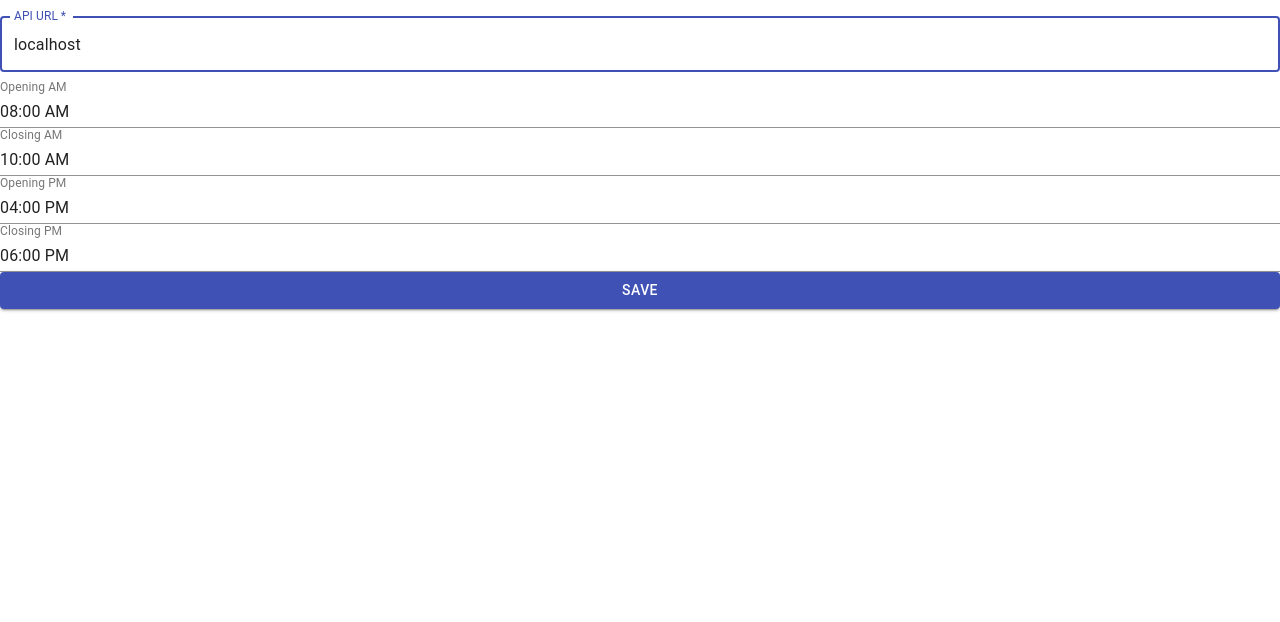
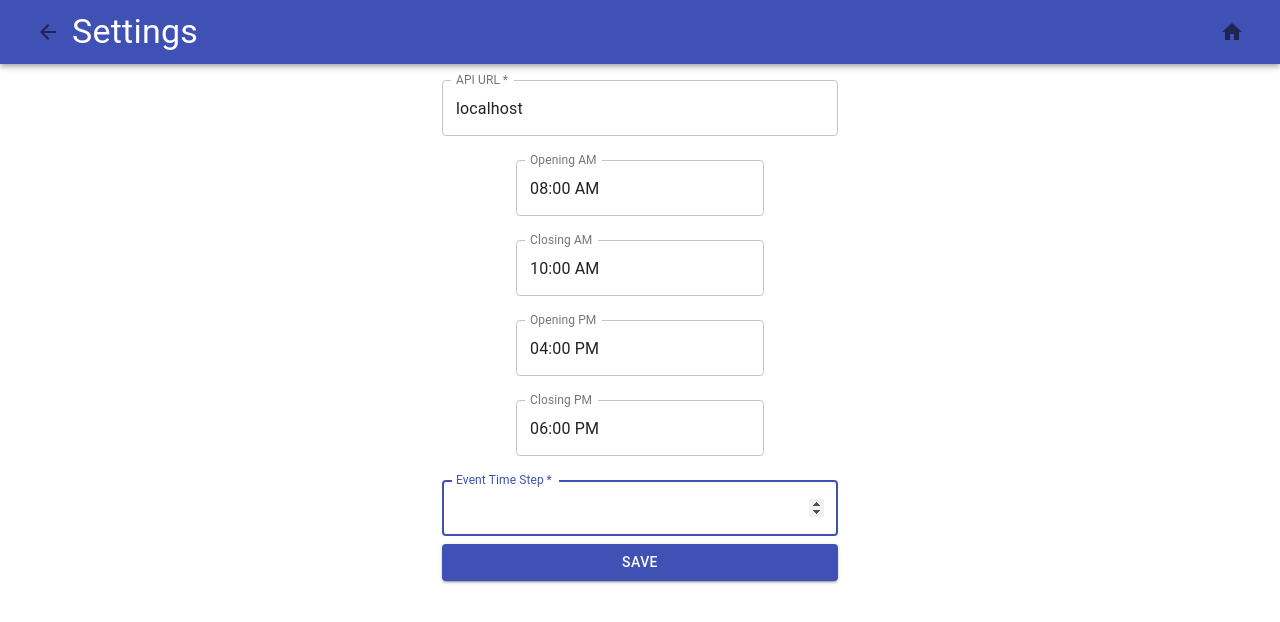
Before and after one commit to HHHotel/hounds-react, a React (Vite) app: page /app/settings in a window 1280 px wide. Shown: the top 622 px of the page. Built offline with nearby package versions, Linux system fonts and the light colour scheme.

Commit message:
added nav bar for moving btwn pages

```diff
--- a/src/app/App.css
+++ b/src/app/App.css
@@ -1,3 +1,8 @@
+a {
+    text-decoration: none;
+    color: unset;
+}
+
 * {
     box-sizing: border-box;
 }
--- /dev/null
+++ b/src/app/components/HoundsNav.tsx
@@ -0,0 +1,64 @@
+import React from "react";
+import {
+    Link,
+    useHistory,
+} from "react-router-dom";
+
+import {
+    AppBar,
+    Toolbar,
+    Typography,
+    Grid,
+    IconButton,
+} from "@material-ui/core";
+// import {format, addDays} from "date-fns";
+import {
+    ArrowBack,
+    Home,
+} from "@material-ui/icons";
+
+interface HoundsNavBarProps extends React.ComponentProps<"div"> {
+    title?: string,
+}
+
+/**
+ * Default nav bar for views in Hounds app
+ * @param props props to pass to container
+ * @return {React.ReactElement} el
+ */
+function HoundsNavBar(props: HoundsNavBarProps) {
+    return <AppBar position="sticky">
+        <Toolbar>
+            <BackLink>
+                <IconButton>
+                    <ArrowBack />
+                </IconButton>
+            </BackLink>
+            <Grid container
+                alignContent="center"
+                justify="flex-start"
+                direction="row">
+                <Typography variant="h4"
+                    color="inherit">
+                    {props.title || "Hounds"}
+                </Typography>
+            </Grid>
+            <Link to="/app/main">
+                <IconButton><Home /></IconButton>
+            </Link>
+        </Toolbar>
+    </AppBar>;
+}
+
+/**
+ * @param params params
+ * @return {React.ReactElement} el
+ */
+function BackLink({children}: React.ComponentProps<"div">): React.ReactElement {
+    const history = useHistory();
+    return <div onClick={history.goBack}>
+        {children}
+    </div>;
+}
+
+export default HoundsNavBar;
--- a/src/app/routes/HoundsSettings.tsx
+++ b/src/app/routes/HoundsSettings.tsx
@@ -1,8 +1,10 @@
 import React from "react";
 import {
     Button,
+    Input,
     Grid,
     TextField,
+    Container,
 } from "@material-ui/core";
 import {
     TimePicker,
@@ -12,6 +14,8 @@ import {
 } from "date-fns";
 
 import {SettingsContext} from "../contexts";
+
+import HoundsNav from "../components/HoundsNav";
 
 interface SettingsProps {
 }
@@ -32,6 +36,7 @@ function HoundsSettings(props: SettingsProps) {
 
     const {settings, setSettings} = React.useContext(SettingsContext);
     const [url, setUrl] = React.useState(settings.apiUrl);
+    const [eventTimeStep, setEventTimeStep] = React.useState(settings.eventTimeStep);
     const [opening, setOpening] = React.useState(
         hoursToDate(settings.hours.opening),
     );
@@ -39,20 +44,25 @@ function HoundsSettings(props: SettingsProps) {
         hoursToDate(settings.hours.closing),
     );
 
+    const minMaxProps = {inputProps: {min: 1, max: 60}};
+
     const saveSettings = (ev) => {
         ev.preventDefault();
-        console.log(opening, closing);
         setSettings({
             apiUrl: url,
             hours: {
                 opening: {am: opening.am.getHours(), pm: opening.pm.getHours()},
                 closing: {am: closing.am.getHours(), pm: closing.pm.getHours()},
             },
+            eventTimeStep,
         });
     };
 
-    return <form onSubmit={saveSettings}>
-        <Grid container direction="column">
+    return <>
+        <HoundsNav title="Settings" />
+        <form onSubmit={saveSettings}>
+            <Container maxWidth="xs">
+                <Grid container alignContent="center" justify="center">
                     <TextField onChange={(el) => setUrl(el.target.value)}
                         value={url}
                         variant="outlined"
@@ -62,37 +72,63 @@ function HoundsSettings(props: SettingsProps) {
                         label="API URL"
                         autoFocus
                     />
+
                     <TimePicker label="Opening AM"
+                        inputVariant="outlined"
                         views={["hours"]}
+                        margin="normal"
                         value={opening.am}
                         onChange={(uval) =>
                             uval && setOpening({...opening, am: uval})} />
-
                     <TimePicker label="Closing AM"
+                        inputVariant="outlined"
                         views={["hours"]}
+                        margin="normal"
                         value={closing.am}
                         onChange={(uval) =>
-                    uval && setOpening({...closing, am: uval})} />
-
+                            uval && setClosing({...closing, am: uval})} />
                     <TimePicker label="Opening PM"
+                        inputVariant="outlined"
                         views={["hours"]}
+                        margin="normal"
                         value={opening.pm}
                         onChange={(uval) =>
                             uval && setOpening({...opening, pm: uval})} />
-
                     <TimePicker label="Closing PM"
+                        inputVariant="outlined"
                         views={["hours"]}
+                        margin="normal"
                         value={closing.pm}
                         onChange={(uval) =>
-                    uval && setOpening({...closing, pm: uval})} />
+                            uval && setClosing({...closing, pm: uval})} />
 
-            <Button color="primary"
+                    <TextField value={eventTimeStep}
+                        onChange={(el) =>
+                            setEventTimeStep(
+                                el.target.value ?
+                                    parseInt(el.target.value, 10) :
+                                    1,
+                            )}
+                        type="number"
+                        InputProps={minMaxProps}
+                        variant="outlined"
+                        margin="normal"
+                        required
+                        fullWidth
+                        label="Event Time Step"
+                        autoFocus
+                    />
+
+                    <Button fullWidth
+                        color="primary"
                         variant="contained"
                         type="submit">
                     Save
                     </Button>
                 </Grid>
-    </form>;
+            </Container>
+        </form>
+    </>;
 }
 
 export default HoundsSettings;
--- a/src/app/routes/main/HoundsWeek.tsx
+++ b/src/app/routes/main/HoundsWeek.tsx
@@ -88,7 +88,6 @@ function HoundsWeek(props: WeekProps) {
         try {
             const week = await api.getWeek(d0, apiConfig);
             updateWeek(week);
-            console.log(week);
             console.log("Loaded week", d0.toDateString());
         } catch (er) {
             console.error(er);
--- a/src/app/routes/profile/Profile.tsx
+++ b/src/app/routes/profile/Profile.tsx
@@ -15,9 +15,10 @@ import {
 
 // eslint-disable-next-line
 import * as api from "@happyhoundhotel/hounds-ts";
+import {ApiConfigContext} from "../../contexts";
+
 import BookingList from "./bookings/BookingsList";
-
-import {ApiConfigContext} from "../../contexts";
+import HoundsNav from "../../components/HoundsNav";
 
 /*
 const useStyles = makeStyles((theme: Theme) => ({
@@ -37,7 +38,6 @@ function DogProfile(props: ListProps) {
     const [dog, setDog] = React.useState({} as api.IHoundDog);
     const {apiConfig} = React.useContext(ApiConfigContext);
     const {dogId} = useParams();
-    console.log(dogId);
 
     const updateDog = async () => {
         const id = props.dogId || dogId;
@@ -46,7 +46,6 @@ function DogProfile(props: ListProps) {
         }
 
         const udog = await api.retrieveDog(id, apiConfig);
-        console.log(udog);
         setDog(udog);
     };
 
@@ -54,10 +53,13 @@ function DogProfile(props: ListProps) {
         updateDog();
     }, []);
 
-    return <Grid container>
-        <Typography variant="h4">{dog.name}</Typography>
-        <BookingList bookings={dog.bookings} />
-    </Grid>;
+    return <>
+        <HoundsNav title="Profile"/>
+        <Grid container>
+            <Typography variant="h4">{dog.name}</Typography>
+            <BookingList bookings={dog.bookings} />
+        </Grid>
+    </>;
 }
 
 export default DogProfile;
--- a/src/app/routes/profile/bookings/BookingsList.tsx
+++ b/src/app/routes/profile/bookings/BookingsList.tsx
@@ -30,7 +30,7 @@ function BookingsList(props: ListProps) {
             while loading it should lazy render the bookings so as to not block
             */
             props.bookings
-                .slice(0, 100)
+                .slice(0, 5)
                 .map((b) => <Booking key={b.id} data={b} />)
         }
     </Grid>;
```
Lines whose indentation alone changed are shown as unchanged.
